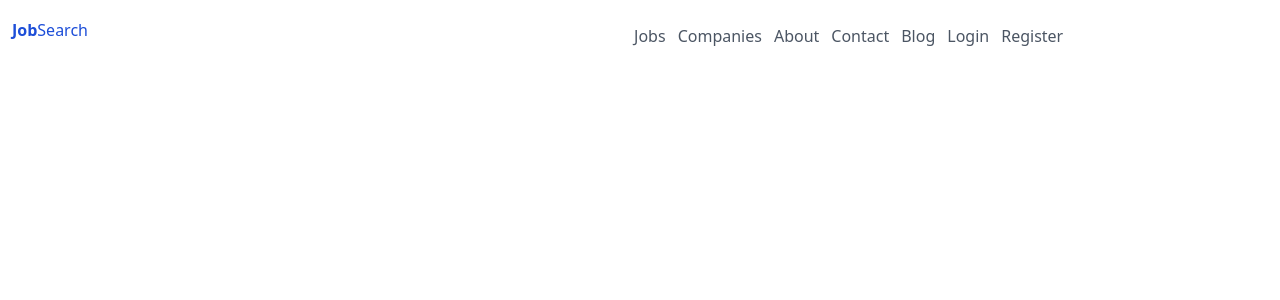
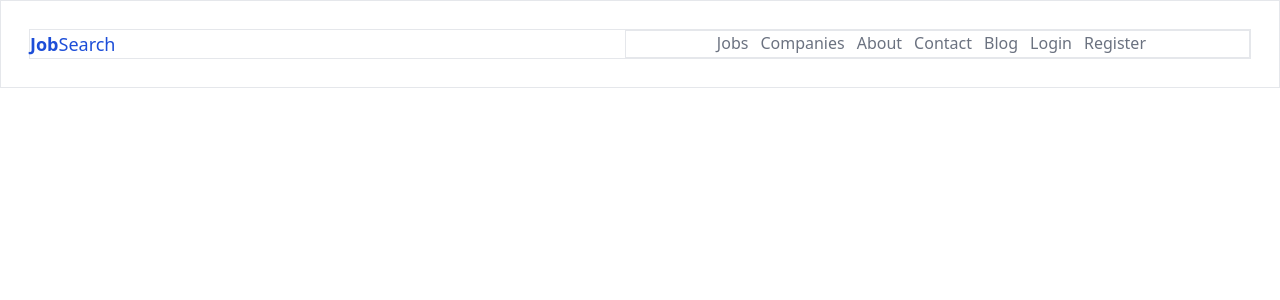
Before and after one commit to cleverAkanimoh/tailwind-learning-project, a React (Vite) app: page / in a window 1280 px wide. Shown: the top 300 px of the page. Built offline with nearby package versions, Linux system fonts and the light colour scheme.

Commit message:
modified NavBar.jsx in Components

```diff
--- a/src/Components/NavBar.jsx
+++ b/src/Components/NavBar.jsx
@@ -1,20 +1,20 @@
 
 export default function () {
     return (
-        <nav className="sm:w-full p-3 capitalize">
-            <div className="sm:flex items-center sm:justify-between">
-                <div className="sm:w-full flex justify-between">
-                    <h3><strong className="text-blue-700">Job</strong><span className="text-blue-700">Search</span></h3>
+        <nav className="sm:w-full sm:p-7 p-3 capitalize border">
+            <div className="sm:w-full sm:flex border">
+                <div className="sm:w-full flex sm:flex justify-between">
+                    <h3 className="sm:text-lg"><strong className="text-blue-700">Job</strong><span className="text-blue-700">Search</span></h3>
                     <h4 className="sm:hidden">menu</h4>
                 </div>
-                <ul className="sm:w-screen mt-3 sm:flex">
-                    <li className="sm:pr-3 text-gray-600 font-sans cursor-pointer">jobs</li>
-                    <li className="sm:pr-3 text-gray-600 font-sans cursor-pointer">companies</li>
-                    <li className="sm:pr-3 text-gray-600 font-sans cursor-pointer">about</li>
-                    <li className="sm:pr-3 text-gray-600 font-sans cursor-pointer">contact</li>
-                    <li className="sm:pr-3 text-gray-600 font-sans cursor-pointer">blog</li>
-                    <li className="sm:pr-3 text-gray-600 font-sans cursor-pointer">login</li>
-                    <li className="sm:pr-3 text-gray-600 font-sans cursor-pointer">register</li>
+                <ul className="sm:w-screen sm:flex justify-center border">
+                    <li className="sm:pr-3 text-gray-500 font-sans cursor-pointer">jobs</li>
+                    <li className="sm:pr-3 text-gray-500 font-sans cursor-pointer">companies</li>
+                    <li className="sm:pr-3 text-gray-500 font-sans cursor-pointer">about</li>
+                    <li className="sm:pr-3 text-gray-500 font-sans cursor-pointer">contact</li>
+                    <li className="sm:pr-3 text-gray-500 font-sans cursor-pointer">blog</li>
+                    <li className="sm:pr-3 text-gray-500 font-sans cursor-pointer">login</li>
+                    <li className="sm:pr-3 text-gray-500 font-sans cursor-pointer">register</li>
                 </ul>
             </div>
         </nav>
```
